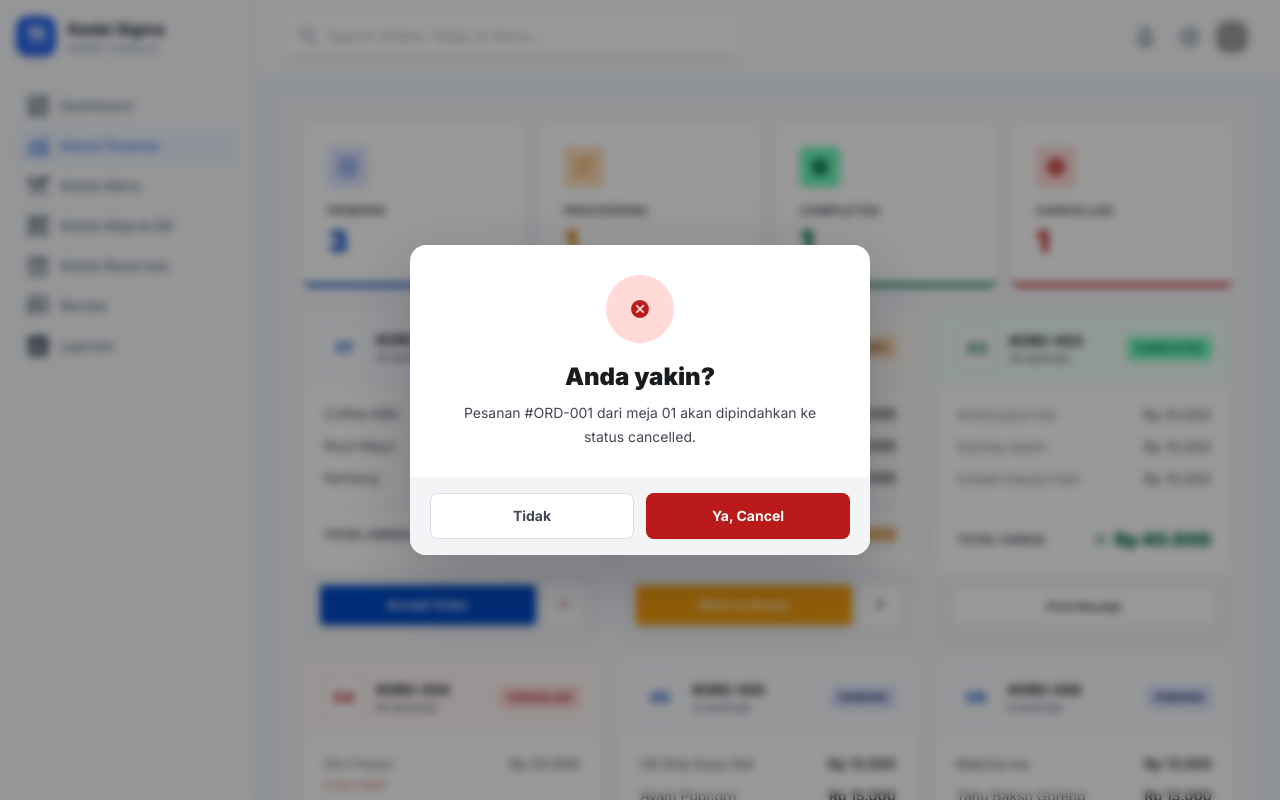
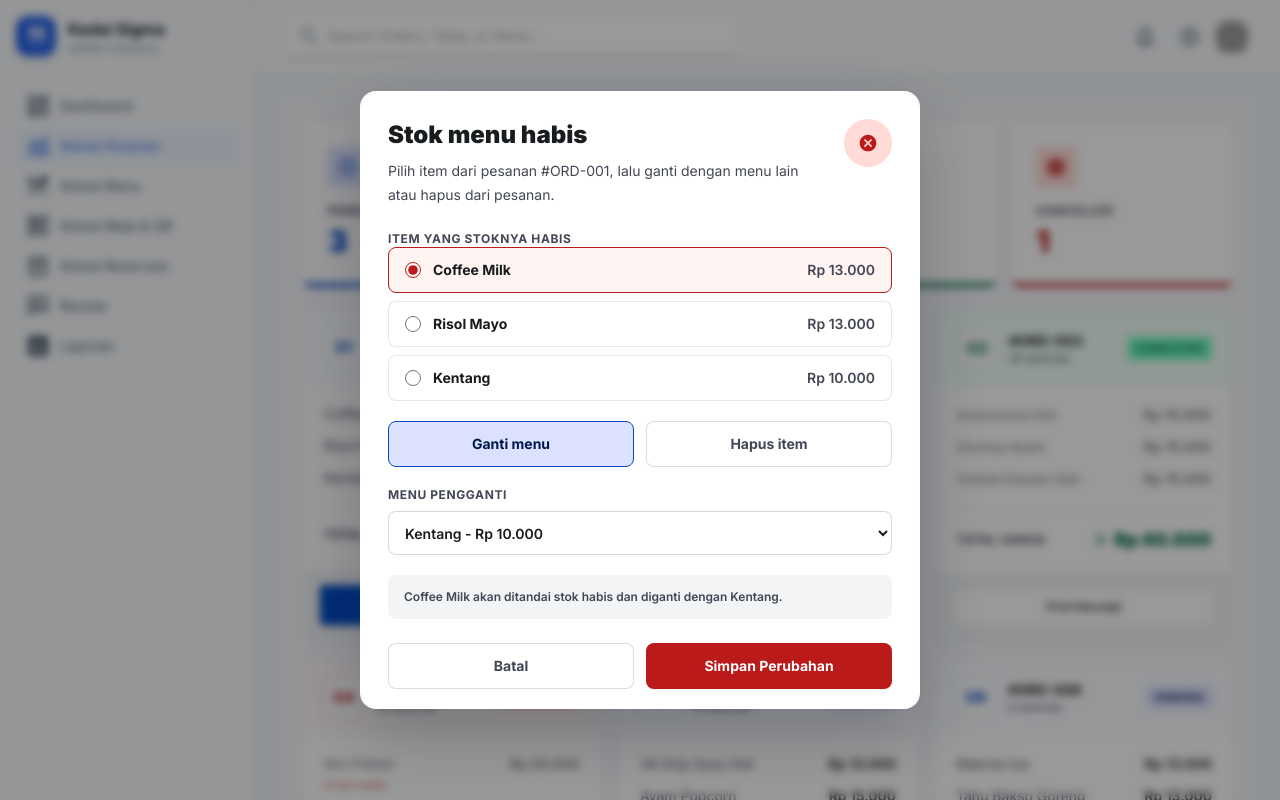
Before and after one commit to mkrisna1/web-kedai-sigma-frontend, a React (Vite) app: page /admin/pesanan in a window 1280 px wide. Both pictures are taken after a click on the button 564 px from the left and 605 px from the top of the page. Shown: the top 800 px of the page. Built offline with nearby package versions, Linux system fonts and the light colour scheme; grey boxes are pictures that could not be loaded.

Commit message:
Memperbarui pesanan

```diff
--- a/src/features/admin/pages/Pesanan.jsx
+++ b/src/features/admin/pages/Pesanan.jsx
@@ -208,57 +208,194 @@ function OrderCard({
   );
 }
 
-function CancelConfirmationPopup({ order, onClose, onConfirm }) {
+function StockIssuePopup({ order, replacementOptions, onClose, onResolve }) {
+  const [selectedIndex, setSelectedIndex] = useState(0);
+  const [resolution, setResolution] = useState("replace");
+  const [replacementName, setReplacementName] = useState(
+    replacementOptions[0]?.name ?? ""
+  );
+
   if (!order) {
     return null;
   }
+
+  const selectedItem = order.items[selectedIndex];
+  const selectedReplacement = replacementOptions.find(
+    (option) => option.name === replacementName
+  );
+  const canResolve = resolution === "remove" || Boolean(selectedReplacement);
+
+  const handleSubmit = (event) => {
+    event.preventDefault();
+
+    if (!canResolve) {
+      return;
+    }
+
+    onResolve({
+      itemIndex: selectedIndex,
+      resolution,
+      replacement: selectedReplacement,
+    });
+  };
 
   return (
     <div
       className="fixed inset-0 z-50 flex animate-[admin-modal-backdrop_180ms_ease-out] items-center justify-center bg-black/40 px-4 py-8 backdrop-blur-sm"
       role="dialog"
       aria-modal="true"
-      aria-labelledby="cancel-order-title"
+      aria-labelledby="stock-issue-title"
     >
-      <div className="w-full max-w-[460px] animate-[admin-modal-panel_240ms_cubic-bezier(0.16,1,0.3,1)] overflow-hidden rounded-2xl bg-white shadow-[0_24px_70px_rgba(15,23,42,0.25)]">
-        <div className="px-8 pb-7 pt-8 text-center">
-          <div className="mx-auto flex h-16 w-16 animate-[warning-pulse_1.2s_ease-in-out_infinite] items-center justify-center rounded-full bg-[#FFDAD6] text-[#BA1A1A]">
-            <XIcon />
-          </div>
-
+      <div className="w-full max-w-[560px] animate-[admin-modal-panel_240ms_cubic-bezier(0.16,1,0.3,1)] overflow-hidden rounded-2xl bg-white shadow-[0_24px_70px_rgba(15,23,42,0.25)]">
+        <div className="px-7 pb-5 pt-7">
+          <div className="flex items-start justify-between gap-4">
+            <div>
               <h2
-            id="cancel-order-title"
-            className="mt-5 text-2xl font-black leading-8 text-[#191C1E]"
+                id="stock-issue-title"
+                className="text-2xl font-black leading-8 text-[#191C1E]"
               >
-            Anda yakin?
+                Stok menu habis
               </h2>
-
               <p className="mt-2 text-sm leading-6 text-[#434655]">
-            Pesanan {order.orderId} dari meja {order.tableNumber} akan dipindahkan ke status cancelled.
+                Pilih item dari pesanan {order.orderId}, lalu ganti dengan menu lain atau hapus dari pesanan.
               </p>
             </div>
 
-        <div className="grid grid-cols-2 gap-3 bg-[#F2F4F6] px-5 py-4">
+            <div className="flex h-12 w-12 shrink-0 items-center justify-center rounded-full bg-[#FFDAD6] text-[#BA1A1A]">
+              <XIcon />
+            </div>
+          </div>
+
+          <form onSubmit={handleSubmit} className="mt-6 flex flex-col gap-5">
+            <fieldset className="flex flex-col gap-3">
+              <legend className="text-xs font-bold uppercase leading-4 tracking-[0.6px] text-[#434655]">
+                Item yang stoknya habis
+              </legend>
+
+              <div className="grid gap-2">
+                {order.items.map((item, index) => (
+                  <label
+                    key={`${item.name}-${index}`}
+                    className={cn(
+                      "flex cursor-pointer items-center justify-between gap-3 rounded-lg border px-4 py-3 transition",
+                      selectedIndex === index
+                        ? "border-[#BA1A1A] bg-[#FFF4F2]"
+                        : "border-[rgba(195,198,215,0.45)] bg-white hover:bg-slate-50"
+                    )}
+                  >
+                    <span className="flex min-w-0 items-center gap-3">
+                      <input
+                        type="radio"
+                        name="outOfStockItem"
+                        checked={selectedIndex === index}
+                        onChange={() => setSelectedIndex(index)}
+                        className="h-4 w-4 accent-[#BA1A1A]"
+                      />
+                      <span className="truncate text-sm font-bold leading-5 text-[#191C1E]">
+                        {item.name}
+                      </span>
+                    </span>
+                    <span className="shrink-0 text-sm font-semibold text-[#434655]">
+                      {formatRupiah(item.price)}
+                    </span>
+                  </label>
+                ))}
+              </div>
+            </fieldset>
+
+            <div className="grid grid-cols-2 gap-3">
+              <button
+                type="button"
+                onClick={() => setResolution("replace")}
+                className={cn(
+                  "rounded-lg border px-4 py-3 text-sm font-bold transition",
+                  resolution === "replace"
+                    ? "border-[#004AC6] bg-[#DBE1FF] text-[#00174B]"
+                    : "border-[rgba(195,198,215,0.60)] bg-white text-[#434655] hover:bg-slate-50"
+                )}
+              >
+                Ganti menu
+              </button>
+              <button
+                type="button"
+                onClick={() => setResolution("remove")}
+                className={cn(
+                  "rounded-lg border px-4 py-3 text-sm font-bold transition",
+                  resolution === "remove"
+                    ? "border-[#BA1A1A] bg-[#FFDAD6] text-[#93000A]"
+                    : "border-[rgba(195,198,215,0.60)] bg-white text-[#434655] hover:bg-slate-50"
+                )}
+              >
+                Hapus item
+              </button>
+            </div>
+
+            {resolution === "replace" && (
+              <label className="flex flex-col gap-2">
+                <span className="text-xs font-bold uppercase leading-4 tracking-[0.6px] text-[#434655]">
+                  Menu pengganti
+                </span>
+                <select
+                  value={replacementName}
+                  onChange={(event) => setReplacementName(event.target.value)}
+                  className="h-11 rounded-lg border border-[rgba(195,198,215,0.70)] bg-white px-3 text-sm font-semibold text-[#191C1E] outline-none transition focus:border-[#004AC6]"
+                >
+                  {replacementOptions.map((option) => (
+                    <option key={option.name} value={option.name}>
+                      {option.name} - {formatRupiah(option.price)}
+                    </option>
+                  ))}
+                </select>
+              </label>
+            )}
+
+            <div className="rounded-lg bg-[#F2F4F6] px-4 py-3 text-xs font-semibold leading-5 text-[#434655]">
+              {resolution === "replace"
+                ? `${selectedItem?.name ?? "Item"} akan ditandai stok habis dan diganti dengan ${selectedReplacement?.name ?? "menu pengganti"}.`
+                : `${selectedItem?.name ?? "Item"} akan ditandai stok habis lalu dihapus dari pesanan.`}
+            </div>
+
+            <div className="grid grid-cols-2 gap-3 pt-1">
               <button
                 type="button"
                 onClick={onClose}
                 className="rounded-lg border border-[rgba(195,198,215,0.60)] bg-white px-4 py-3 text-sm font-bold text-[#434655] transition hover:bg-slate-50"
               >
-            Tidak
+                Batal
               </button>
               <button
-            type="button"
-            onClick={onConfirm}
-            className="rounded-lg bg-[#BA1A1A] px-4 py-3 text-sm font-bold text-white shadow-sm transition hover:bg-red-800"
+                type="submit"
+                disabled={!canResolve}
+                className="rounded-lg bg-[#BA1A1A] px-4 py-3 text-sm font-bold text-white shadow-sm transition hover:bg-red-800 disabled:cursor-not-allowed disabled:opacity-50"
               >
-            Ya, Cancel
+                Simpan Perubahan
               </button>
+            </div>
+          </form>
         </div>
       </div>
     </div>
   );
 }
-
+const replacementMenuOptions = [
+  { name: "Kentang", price: 10000 },
+  { name: "Risol Mayo", price: 13000 },
+  { name: "Sosis Solo", price: 13000 },
+  { name: "Tahu Bakso Goreng", price: 13000 },
+  { name: "Piscok", price: 13000 },
+  { name: "Nugget", price: 13000 },
+  { name: "Siomay Ayam", price: 15000 },
+  { name: "Ayam Popcorn", price: 15000 },
+  { name: "Coffee Milk", price: 13000 },
+  { name: "Coffee Latte Ice", price: 13000 },
+  { name: "Americano Hot", price: 10000 },
+  { name: "V6 Drip Susu Hot", price: 13000 },
+  { name: "Coffee Bear Ice", price: 16000 },
+  { name: "Lemon Tea Ice", price: 10000 },
+  { name: "Lychee Tea Ice", price: 10000 },
+  { name: "Matcha Ice", price: 13000 },
+  { name: "Coklat Classic Roti", price: 15000 },
+];
 const initialOrders = [
   {
     tableNumber: "01",
@@ -354,12 +491,43 @@ export default function Pesanan() {
     );
   };
 
-  const confirmCancelOrder = () => {
+  const resolveStockIssue = ({ itemIndex, resolution, replacement }) => {
     if (!orderToCancel) {
       return;
     }
 
-    updateOrderStatus(orderToCancel.orderId, "cancelled");
+    setOrders((currentOrders) =>
+      currentOrders.map((order) => {
+        if (order.orderId !== orderToCancel.orderId) {
+          return order;
+        }
+
+        const outOfStockItem = order.items[itemIndex];
+        const nextItems = order.items.map((item, index) =>
+          index === itemIndex ? { ...item, note: "Stok habis" } : item
+        );
+
+        if (resolution === "replace" && replacement) {
+          nextItems[itemIndex] = {
+            ...replacement,
+            note: `Pengganti ${outOfStockItem.name}`,
+          };
+        }
+
+        const resolvedItems =
+          resolution === "remove"
+            ? nextItems.filter((_, index) => index !== itemIndex)
+            : nextItems;
+
+        return {
+          ...order,
+          status: resolvedItems.length ? order.status : "cancelled",
+          items: resolvedItems.length
+            ? resolvedItems
+            : [{ ...outOfStockItem, note: "Stok habis" }],
+        };
+      })
+    );
     setOrderToCancel(null);
   };
 
@@ -395,10 +563,12 @@ export default function Pesanan() {
         ))}
       </div>
 
-      <CancelConfirmationPopup
+      <StockIssuePopup
+        key={orderToCancel?.orderId ?? "stock-issue"}
         order={orderToCancel}
+        replacementOptions={replacementMenuOptions}
         onClose={() => setOrderToCancel(null)}
-        onConfirm={confirmCancelOrder}
+        onResolve={resolveStockIssue}
       />
     </main>
   );
```
Lines whose indentation alone changed are shown as unchanged.
